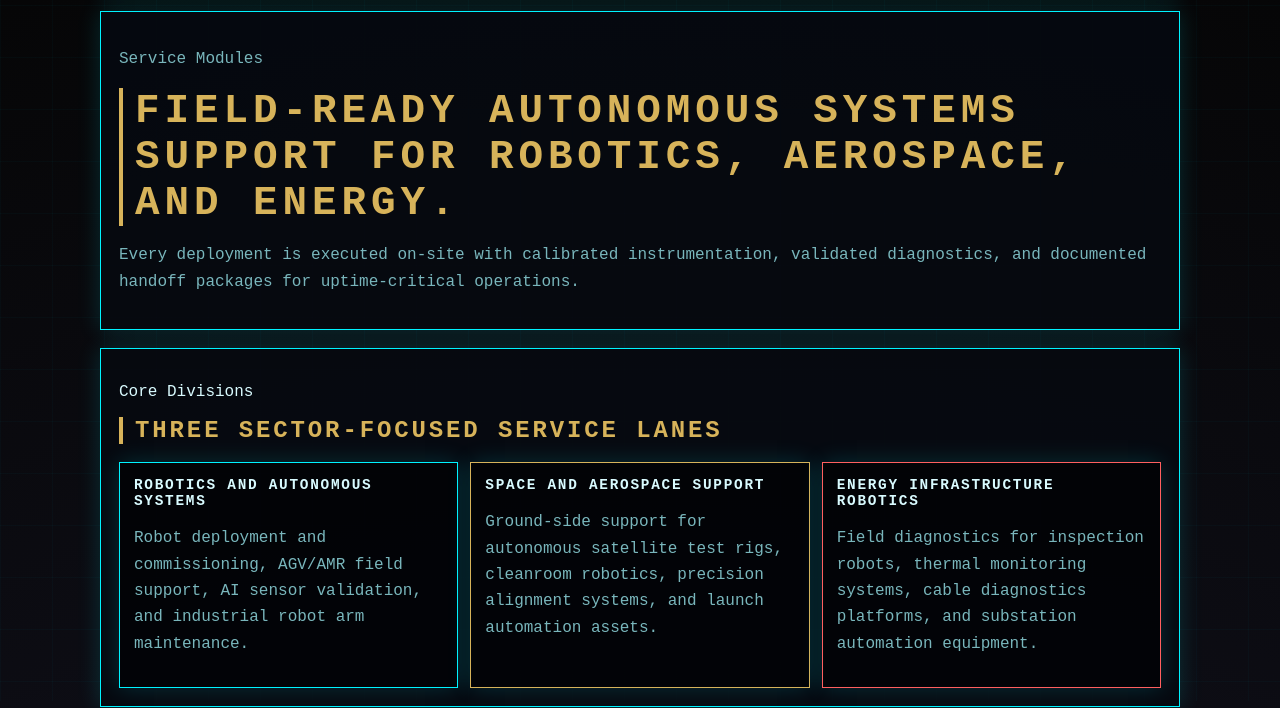
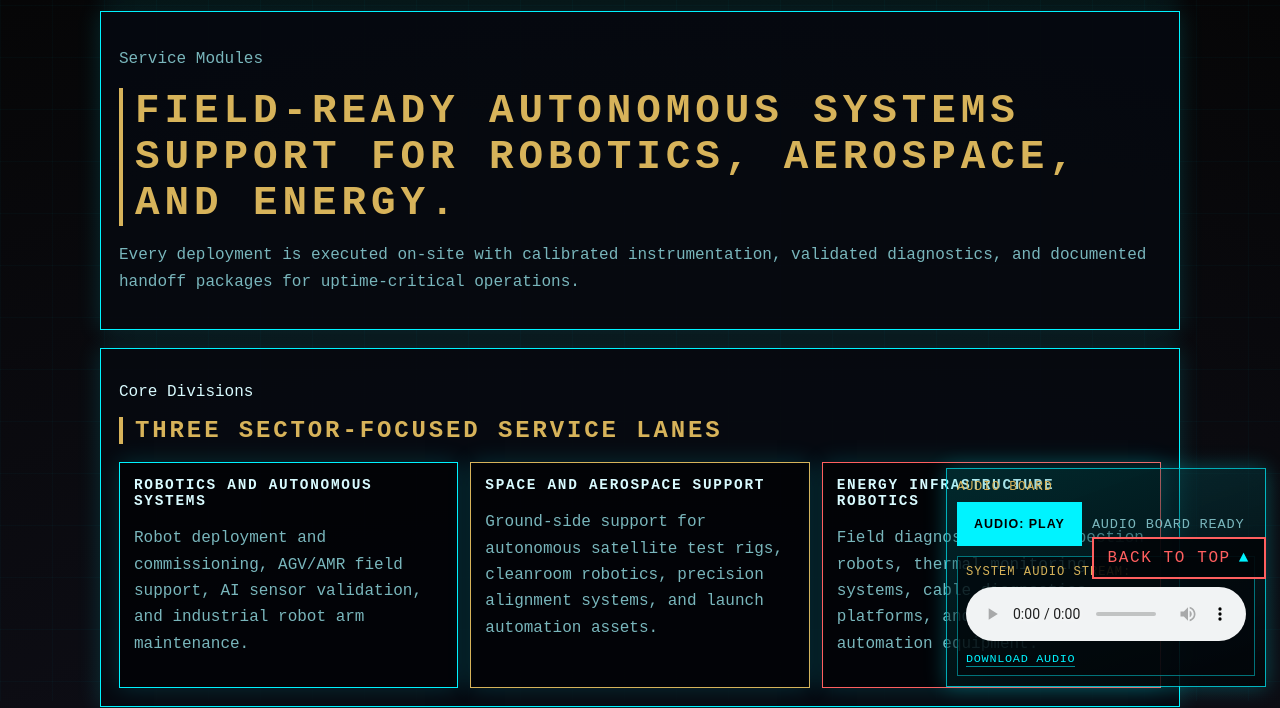
Before and after one commit to mieirs-hue/mieirs-hue.-span_3-start_span-github.io, a website: page services.html in a window 1280 px wide. Shown: the part 99-807 px from the top of the page. Drawn offline with Linux system fonts and the light colour scheme.

Commit message:
Restore audio board compatibility and slow escalator further

```diff
--- a/deck-effects.js
+++ b/deck-effects.js
@@ -36,52 +36,47 @@
       return;
     }
 
-    let audioInitialized = false;
-
     const setAudioState = (label, status) => {
       audioToggle.textContent = label;
       audioStatus.textContent = status;
     };
 
-    const initializeAudio = async () => {
-      if (audioInitialized) {
-        return;
-      }
+    const hasPlayableSource =
+      systemAudio.querySelectorAll('source').length > 0 || Boolean(systemAudio.getAttribute('src'));
 
-      audioInitialized = true;
+    setAudioState('AUDIO: PLAY', hasPlayableSource ? 'Audio board ready' : 'No audio source configured');
 
-      try {
-        await systemAudio.play();
-        setAudioState('AUDIO: PAUSE', 'Cyberpunk stream active');
-      } catch {
-        setAudioState('AUDIO: PLAY', 'Waiting for interaction...');
-      }
-    };
+    systemAudio.addEventListener('play', () => {
+      setAudioState('AUDIO: PAUSE', 'Cyberpunk stream active');
+    });
 
-    setAudioState('AUDIO: PLAY', 'Drop gadget-theme.mp3 into assets/audio');
+    systemAudio.addEventListener('pause', () => {
+      setAudioState('AUDIO: PLAY', 'Paused');
+    });
 
-    ['click', 'pointerdown', 'keydown', 'touchstart'].forEach((eventName) => {
-      document.addEventListener(eventName, initializeAudio, { once: true });
+    systemAudio.addEventListener('ended', () => {
+      setAudioState('AUDIO: PLAY', 'Playback ended');
+    });
+
+    systemAudio.addEventListener('error', () => {
+      setAudioState('AUDIO: PLAY', 'Audio load issue. Use Download Audio link.');
     });
 
     audioToggle.addEventListener('click', async () => {
       try {
         if (systemAudio.paused) {
-          audioInitialized = true;
           await systemAudio.play();
-          setAudioState('AUDIO: PAUSE', 'Cyberpunk stream active');
         } else {
           systemAudio.pause();
-          setAudioState('AUDIO: PLAY', 'Paused');
         }
       } catch {
-        setAudioState('AUDIO: PLAY', 'No audio file detected. Add assets/audio/gadget-theme.mp3');
+        setAudioState('AUDIO: PLAY', 'Browser blocked autoplay. Press play in controls below.');
       }
     });
   };
 
   const initEscalators = () => {
-    const slowScrollDuration = 7800;
+    const slowScrollDuration = 12000;
 
     const smoothScrollTo = (targetY, duration = slowScrollDuration) => {
       const startY = window.scrollY;
--- a/services.html
+++ b/services.html
@@ -228,6 +228,26 @@
         </section>
       </main>
 
+      <aside class="audio-board" aria-label="Persistent system audio controls">
+        <p class="audio-board-title">Audio Board</p>
+        <div class="audio-actions">
+          <button class="button button-primary" id="audio-toggle" type="button">AUDIO: PLAY</button>
+          <span id="audioStatus">Audio board ready</span>
+        </div>
+        <figure class="audio-stream">
+          <figcaption>SYSTEM AUDIO STREAM:</figcaption>
+          <audio id="systemAudio" controls loop preload="metadata" playsinline>
+            <source src="assets/audio/gadget-theme.mp3" type="audio/mpeg" />
+            Your browser does not support the audio element.
+          </audio>
+          <p>
+            <a href="assets/audio/gadget-theme.mp3" download="gadget-theme.mp3">Download Audio</a>
+          </p>
+        </figure>
+      </aside>
+
+      <button class="back-to-top" id="backToTop" type="button" aria-label="Back to top">Back To Top</button>
+
       <footer class="site-footer">
         <p>UNIT: UJ-AA | SERVICE MODULES READY</p>
         <p>On-site robotic environment architecture and calibration</p>
@@ -235,5 +255,6 @@
     </div>
     <script src="contact-form.js"></script>
     <script src="services-checklist.js"></script>
+    <script src="deck-effects.js"></script>
   </body>
 </html>
```
Also changed, not shown: index.html (+1 -2 lines).
